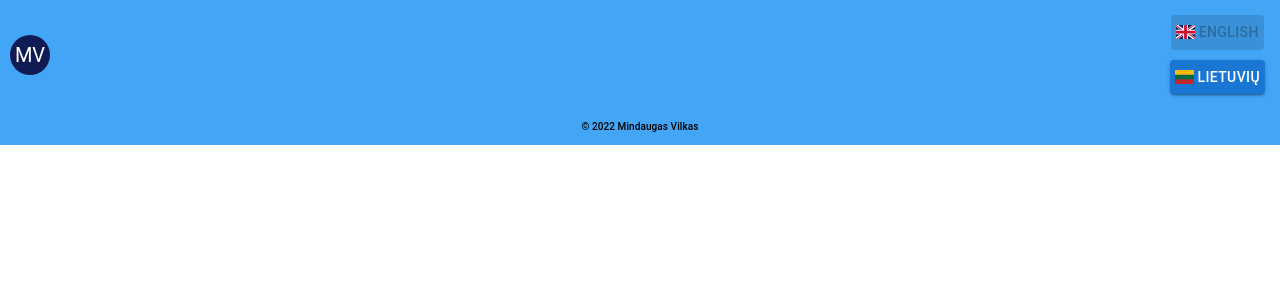
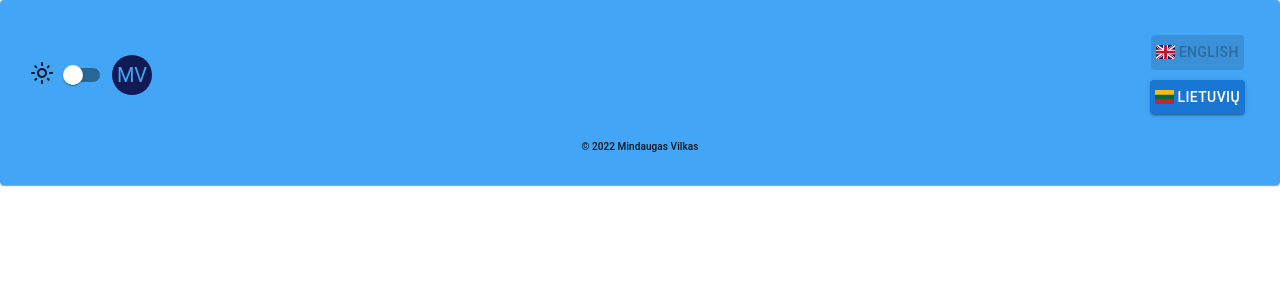
Before and after one commit to MindaugasVilkas1/portfolio, a React (Create React App) app: page / in a window 1280 px wide. Shown: the top 300 px of the page. Built offline with nearby package versions, Linux system fonts and the light colour scheme.

Commit message:
dark mode

```diff
--- a/src/App.jsx
+++ b/src/App.jsx
@@ -5,12 +5,34 @@ import Footer from "./components/footer";
 import NotFound from "./pages/notFound";
 import './App.css';
 import { useTranslation } from "react-i18next";
-import ReactGA from "react-ga"
-;
-import { useEffect } from "react";
-const TRACKING_ID ='UA-240535324-1'
+import ReactGA from "react-ga";
+import { useEffect, useState } from "react";
+import { ThemeProvider, createTheme } from '@mui/material/styles'
+import { Paper} from "@mui/material";
+import { grey} from "@mui/material/colors";
+// react google analytics
+const TRACKING_ID = 'UA-240535324-1'
 ReactGA.initialize(TRACKING_ID);
+
 function App() {
+  const [darkMode, setDarkMode] = useState(false)
+ // create themes
+ const darkTheme = createTheme({
+  palette: {
+    mode: "dark",
+  },
+
+});
+const lightTheme = createTheme({
+  palette: {
+    background: {
+      default: "#42a5f5",
+      paper: "#42a5f5",
+  },
+  text: {
+    secondary: grey[800],
+  },
+}});
   // multilanguage
   const { t, i18n } = useTranslation()
   function handleclick(lang) {
@@ -21,10 +43,12 @@ function App() {
   }, []);
 
   return (
-      <div className="App">
+    <ThemeProvider theme={darkMode? darkTheme: lightTheme}>
+      <Paper style={{padding:"20px", textAlign:"center"}}>
         <Nav
           handleclick={handleclick}
-      t={t}
+          darkMode={darkMode}
+          onChange={()=>setDarkMode(!darkMode)}
         />
         <Routes>
           <Route path="/portfolio" element={
@@ -38,8 +62,9 @@ function App() {
             />
           } />
         </Routes>
-      <Footer/>
-      </div>
+        <Footer />
+      </Paper>
+    </ThemeProvider>
   );
 }
 
--- a/src/components/About.jsx
+++ b/src/components/About.jsx
@@ -19,7 +19,7 @@ const About = ({ t }) => {
   return (
     <Root>
       <Box
-        sx={{ backgroundColor: 'primary.light', height: "100%" }}>
+        sx={{ height: "100%" }}>
         <Typography sx={{ textDecoration: "underline" }} variant="h6" gutterBottom component="div">
           {t('profile.1')}
         </Typography>
@@ -29,7 +29,7 @@ const About = ({ t }) => {
           {t('profile.2')}
         </Typography>
         <List sx={{
-          width: '100%', maxWidth: 500, bgcolor: 'primary.light', margin: '0 auto', borderBottom: "2px solid grey", paddingBottom: "5px"
+          width: '100%', maxWidth: 500, margin: '0 auto', borderBottom: "2px solid grey", paddingBottom: "5px"
         }}>
           <Typography sx={{ textDecoration: "underline" }} variant="h6" gutterBottom component="div">
             {t("workExpierence.1")}
@@ -66,7 +66,7 @@ const About = ({ t }) => {
           </ListItem>
         </List>
         <List sx={{
-          width: '100%', maxWidth: 500, bgcolor: 'primary.light', margin: '0 auto', borderBottom: "2px solid grey", paddingBottom: "5px"
+          width: '100%', maxWidth: 500, margin: '0 auto', borderBottom: "2px solid grey", paddingBottom: "5px"
         }}>
           <Typography sx={{ textDecoration: "underline" }} variant="h6" gutterBottom component="div">
             {t("education.1")}
@@ -94,7 +94,7 @@ const About = ({ t }) => {
         </List>
         <List
           sx={{
-            width: '100%', maxWidth: 500, bgcolor: 'primary.light', margin: '0 auto', paddingBottom: "5px"
+            width: '100%', maxWidth: 500, margin: '0 auto', paddingBottom: "5px"
           }}>
           <Typography sx={{ textDecoration: "underline" }} variant="h6" gutterBottom component="div">
             {t("activities.1")}
--- a/src/components/Layout.jsx
+++ b/src/components/Layout.jsx
@@ -37,7 +37,7 @@ const Layout = ({t}) => {
     return (
         <Root>
             <Box
-                sx={{ backgroundColor: 'primary.light', height:"100%"}}>
+                sx={{ height:"100%"}}>
                 <img className="foto" alt="foto" src={foto} />
                 <Typography
                     variant="h4" gutterBottom component="div">
@@ -47,7 +47,7 @@ const Layout = ({t}) => {
                 {t('title.1')}
                 </Typography>
                 <List sx={{
-                    width: '100%', maxWidth: 300, bgcolor: 'primary.light', margin: '0 auto'
+                    width: '100%', maxWidth: 300, margin: '0 auto'
                 }}>
                     <ContactsOutlinedIcon />
                     <Typography  sx={{textDecoration:"underline"}} variant="h6" gutterBottom component="div">
--- a/src/components/footer.jsx
+++ b/src/components/footer.jsx
@@ -2,7 +2,6 @@ import { Box, Typography } from "@mui/material";
 const Footer = () => {
     return (
         <Box sx={{
-            backgroundColor: 'primary.light',
             padding: '10px',
             alignItems: 'center',
         }}>
--- a/src/components/nav.jsx
+++ b/src/components/nav.jsx
@@ -1,11 +1,13 @@
 import cookie from 'js-cookie'
-import { Box, Button } from '@mui/material';
+import { Box, Button, Switch } from '@mui/material';
 import Avatar from '@mui/material/Avatar';
 import Stack from '@mui/material/Stack';
 import "../styles/nav.css"
 import "flag-icons"
+import LightModeOutlinedIcon from '@mui/icons-material/LightModeOutlined';
+import DarkModeOutlinedIcon from '@mui/icons-material/DarkModeOutlined';
 import { useEffect } from 'react';
-const Nav = ({ handleclick, t }) => {
+const Nav = ({ handleclick, onChange, darkMode }) => {
     //language properties
     const languages = [
         {
@@ -51,21 +53,33 @@ const Nav = ({ handleclick, t }) => {
     return (
         <Box
             sx={{
-                backgroundColor: 'primary.light',
                 padding: '10px',
                 display: 'flex',
                 justifyContent: "space-between",
                 alignItems: 'center',
             }}>
-            <Stack direction="row" spacing={2}>
-                <Avatar {...stringAvatar('Mindaugas Vilkas')} />
-            </Stack>
+            <Box
+             sx={{
+                display: 'flex',
+                justifyContent: "space-between",
+                alignItems: 'center',
+            }}>
+            {darkMode?<div>{<DarkModeOutlinedIcon/>}</div>:<div>{<LightModeOutlinedIcon/>}</div>}
+                <Switch
+                    checked={darkMode}
+                    onChange={onChange}
+                />
+                <Stack direction="row" spacing={2}>
+                    <Avatar {...stringAvatar('Mindaugas Vilkas')} />
+                </Stack>
+            </Box>
             <div className='navigation'>
                 <ul
                 >
                     {languages.map(({ code, country_code, name }) => (
                         <li key={country_code}>
                             <Button variant="contained"
+
                                 onClick={() => handleclick(`${code}`)}
                                 disabled={code === currentLanguageCode}
                             >
--- a/src/styles/contacts.css
+++ b/src/styles/contacts.css
@@ -6,7 +6,6 @@
 }
 .linkedin{
     text-decoration: none;
-    color: black;
 }
 .linkedin:hover{
     text-decoration: underline;
```
Also changed, not shown: src/index.jsx (+5 -4 lines). Lines whose indentation alone changed are shown as unchanged.
